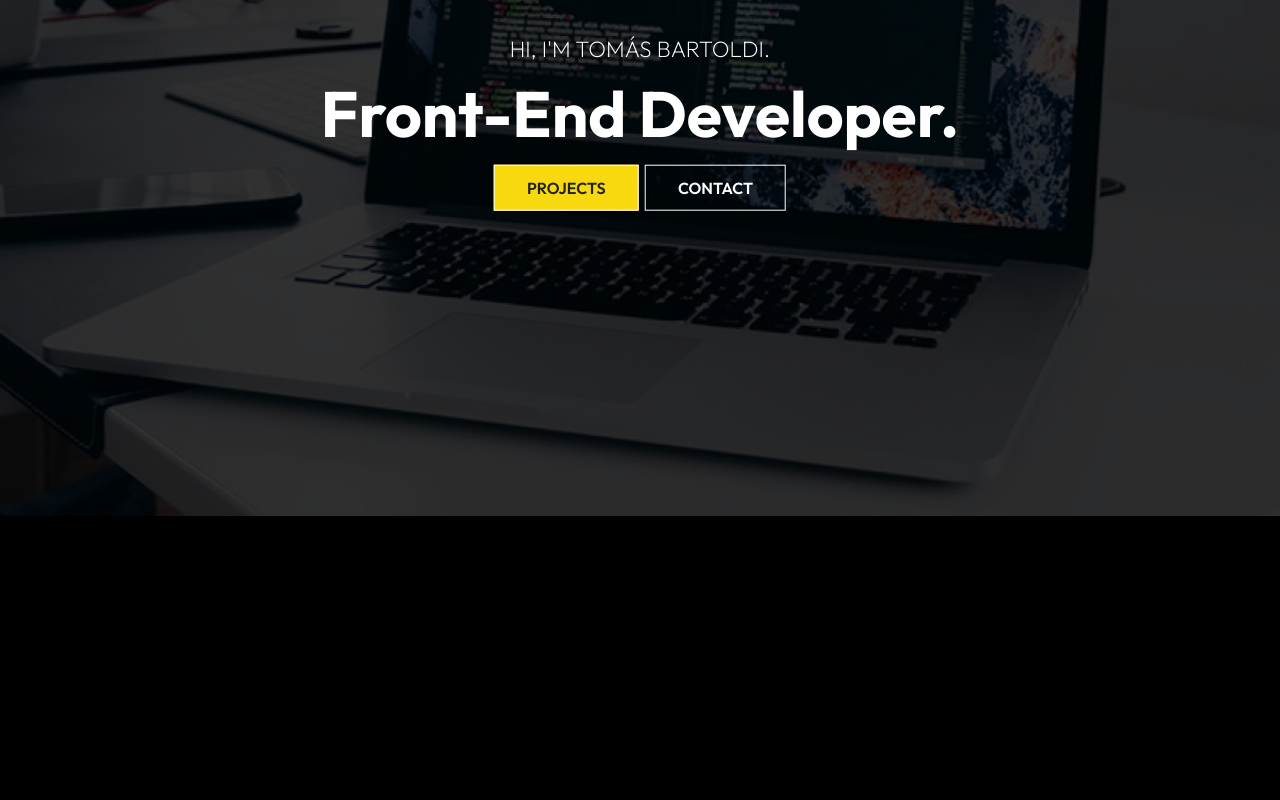
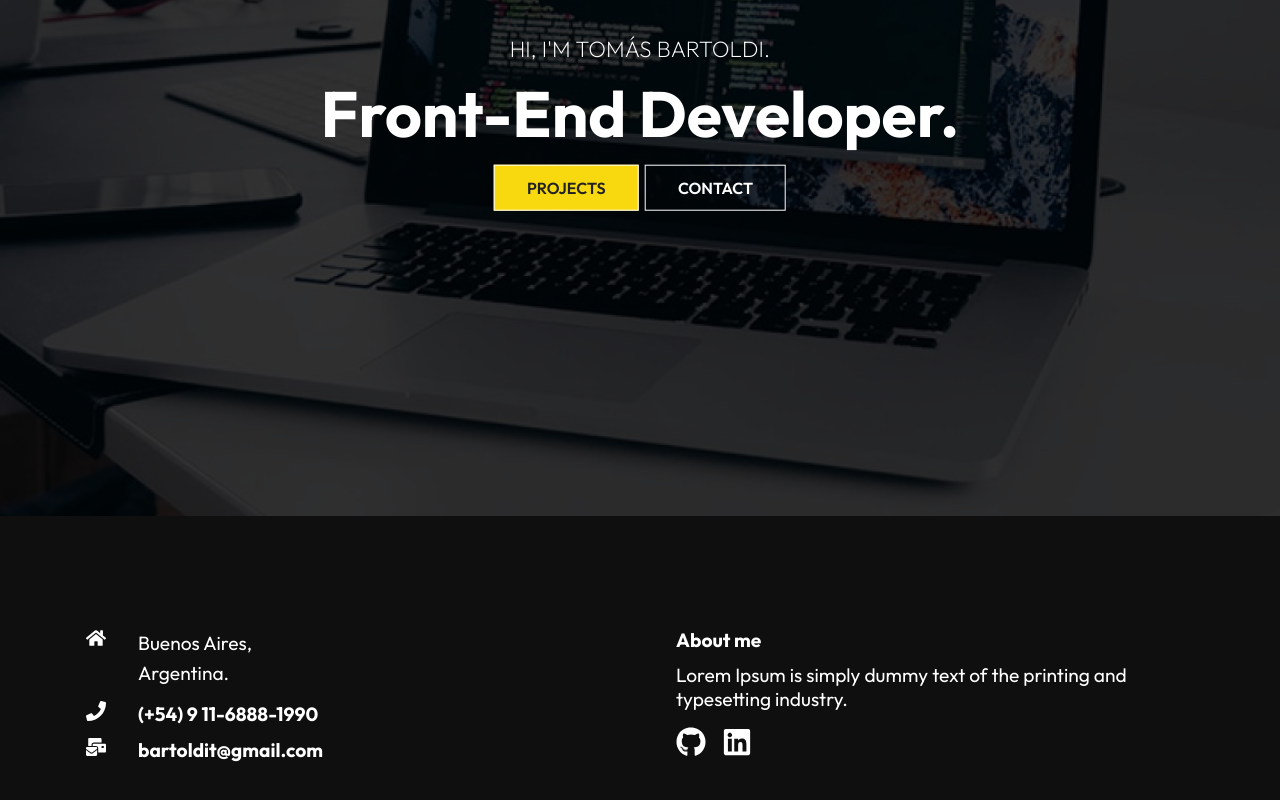
Before and after one commit to TomasBartoldi/Portfolio, a React (Create React App) app: page / in a window 1280 px wide. Shown: the part 284-1084 px from the top of the page. Before the commit the page ends 804 px from the top, so only its background shows below. Built offline with nearby package versions, Linux system fonts and the light colour scheme.

Commit message:
Footer Renderizando

```diff
--- /dev/null
+++ b/src/components/Footer.js
@@ -0,0 +1,42 @@
+import React from 'react'
+import './FooterStyles.css'
+import { FaHome, FaPhone, FaMailBulk, FaGithub, FaLinkedin } from 'react-icons/fa'
+
+const Footer = () => {
+  return (
+    <div className='footer'>
+        <div className='footer-container'>
+          <div className='left'>
+            <div className='location'>
+                <FaHome size={20} style={{ color: '#fff', marginRight: '2rem' }} />
+                <div>
+                    <p>Buenos Aires, </p>
+                    <p>Argentina.</p>
+                </div>
+            </div>
+            <div className='phone'>
+                <h4><FaPhone size={20} style={{ color: '#fff', marginRight: '2rem' }} />
+                (+54) 9 11-6888-1990</h4>
+
+            </div>
+            <div className='email'>
+                <h4><FaMailBulk size={20} style={{ color: '#fff', marginRight: '2rem' }} />
+                bartoldit@gmail.com</h4>
+
+            </div>
+          </div>
+
+          <div className='right'>
+            <h4>About me</h4>
+            <p>Lorem Ipsum is simply dummy text of the printing and typesetting industry.</p>
+            <div className='social'>
+               <FaGithub size={30} style={{ color: '#fff', marginRight: '1rem' }} />
+               <FaLinkedin size={30} style={{ color: '#fff', marginRight: '1rem' }} />
+            </div>
+          </div>
+        </div>
+    </div>
+  )
+}
+
+export default Footer
--- /dev/null
+++ b/src/components/FooterStyles.css
@@ -0,0 +1,59 @@
+.footer{
+    width: 100%;
+    padding: 6rem 0;
+    background-color: rgba(19, 19, 19, 0.8);
+}
+
+.footer-container{
+    max-width: 1140px;
+    margin: auto;
+    display: grid;
+    grid-template-columns: repeat(2, 1fr);
+    grid-gap: 40px;
+}
+
+.left{
+    height: 100%;
+    max-width: 100%;
+    display: flex;
+    flex-direction: column;
+    padding: 1rem;
+}
+
+.location{
+    display: flex;
+    margin-bottom: 0.8rem;
+}
+
+.location p{
+    line-height: 30px;
+}
+
+.right{
+    height: 100%;
+    max-width: 100%;
+    display: flex;
+    flex-direction: column;
+    padding: 1rem;
+
+}
+
+.social{
+    margin-top: 1rem;
+
+}
+
+h4{
+    font-size: 1.2rem;
+    padding-bottom: 0.7rem;
+}
+
+p{
+    font-size: 1.2rem;
+}
+
+@media screen and (max-width: 640px) {
+    .footer-container{
+        grid-template-columns: 1fr;
+    }
+}
--- a/src/components/Navbar.js
+++ b/src/components/Navbar.js
@@ -12,7 +12,7 @@
 
   const [color, setColor] = useState(false)
   const changeColor = () => {
-    if(window.scrollY >=100){
+    if(window.scrollY >= 100){
         setColor(true)
     }else{
         setColor(false)
--- a/src/routes/Home.js
+++ b/src/routes/Home.js
@@ -1,12 +1,14 @@
 import React from 'react'
 import Navbar from '../components/Navbar';
 import HeroImg from '../components/HeroImg';
+import Footer from '../components/Footer';
 
 const Home = () => {
   return (
     <div>
       <Navbar />
       <HeroImg />
+      <Footer />
     </div>
   )
 }
```
